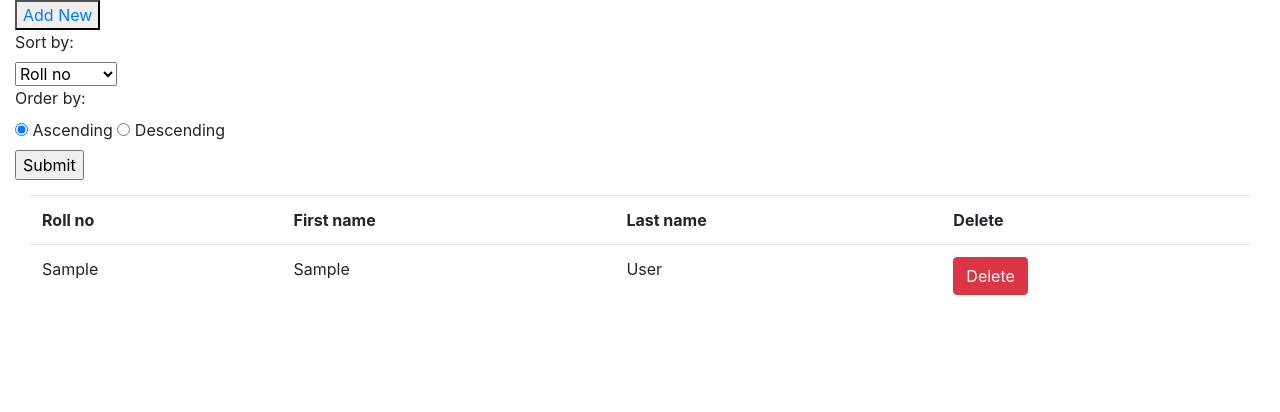
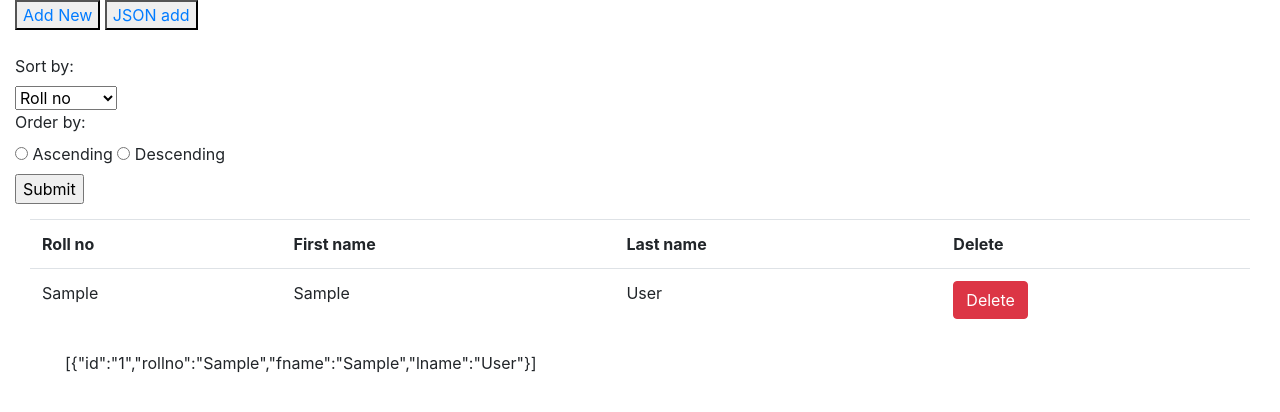
Before and after one commit to padfoot18/WT-Pracs, a PHP site: page / in a window 1280 px wide. Shown: the top 412 px of the page. Run offline with PHP 8.4, Linux system fonts and the light colour scheme; tables that the repository leaves empty or names only in its code hold one stand-in row (values such as "Sample post"); some libraries are stand-ins or nearby versions.

Commit message:
Update index.php

```diff
--- a/sudent/index.php
+++ b/sudent/index.php
@@ -11,17 +11,22 @@ else
 }
 $sql = "SELECT * from stud_data ORDER BY $sort_by $order_by;";
 $result = mysqli_query($conn, $sql);
+$json_db = [];
 ?>
 <!DOCTYPE html>
 <html>
 <head>
 	<title>Student data</title>
+	<meta charset="utf-8">
+	<meta name="viewport" content="width=device-width, initial-scale=1">
 	<link rel="stylesheet" type="text/css" href="css/bootstrap.min.css">
 </head>
 <body>
 <div class="container-fluid">
 	<button type="button"><a href="addnew.php">Add New</a></button>
-	<br>
+
+	<button type="button"><a href="json_add.php">JSON add</a></button>
+	<br><br>
 	<div class="form-action">
 	<form method="get">
 		<label for="sort_by">Sort by:</label><br>
@@ -32,9 +37,16 @@ $result = mysqli_query($conn, $sql);
 		</select>
 		<br>
 		<label for="order_by">Order by:</label><br>
-		<input type="radio" name="order_by" checked="true" value="ASC" id="ASC">
+		<input type="radio" name="order_by" value="ASC" id="ASC"
+		<?php if (isset($_GET['order_by']) && $_GET['order_by'] === "ASC")
+						echo "checked";
+		 ?>
+		>
 		<label for="ASC">Ascending</label>
-		<input type="radio" name="order_by" value="DESC" id="DESC">
+		<input type="radio" name="order_by" value="DESC" id="DESC"
+		<?php if (isset($_GET['order_by']) && $_GET['order_by'] === "DESC")
+						echo "checked";
+		 ?>>
 		<label for="DESC">Descending</label>
 		<br>
 		<input type="submit" name="submit">
@@ -52,6 +64,7 @@ $result = mysqli_query($conn, $sql);
 			$n = mysqli_num_rows($result);
 			while ($n > 0) {
 				$row = mysqli_fetch_assoc($result);
+				$json_db[] = $row;
 				echo "<tr>";
 				echo "<td>".$row['rollno']."</td>";
 				echo "<td>".$row['fname']."</td>";
@@ -62,6 +75,9 @@ $result = mysqli_query($conn, $sql);
 			}
 			 ?>
 		</table>
+		<div class="container-fluid" style="margin: 20px;">
+			<p><?php echo json_encode($json_db); ?></p>
+		</div>
 	</div>
 </div>
 <script type="text/javascript" src="js/bootstrap.min.js"></script>
```
